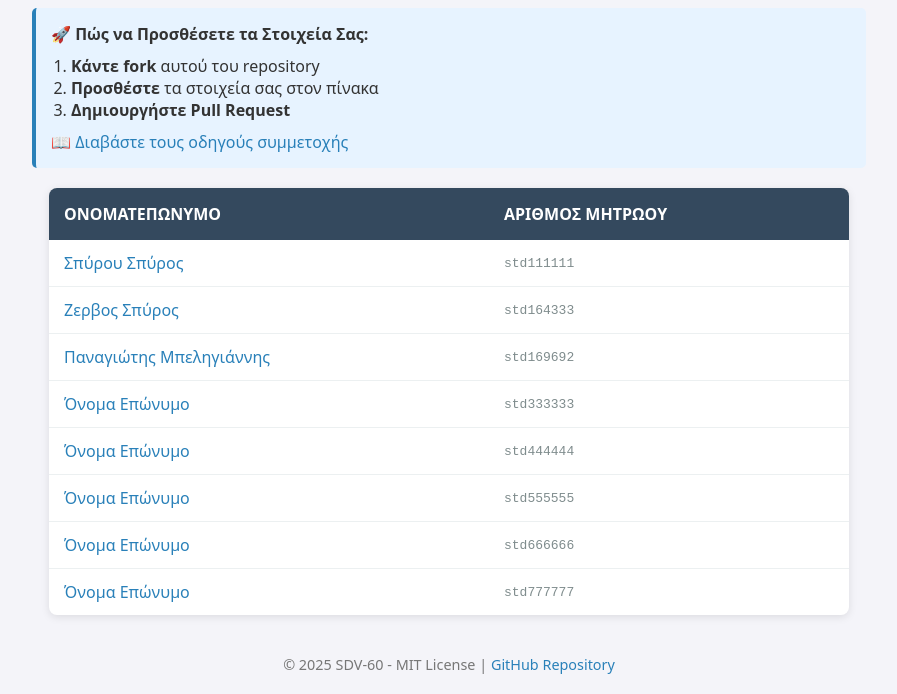
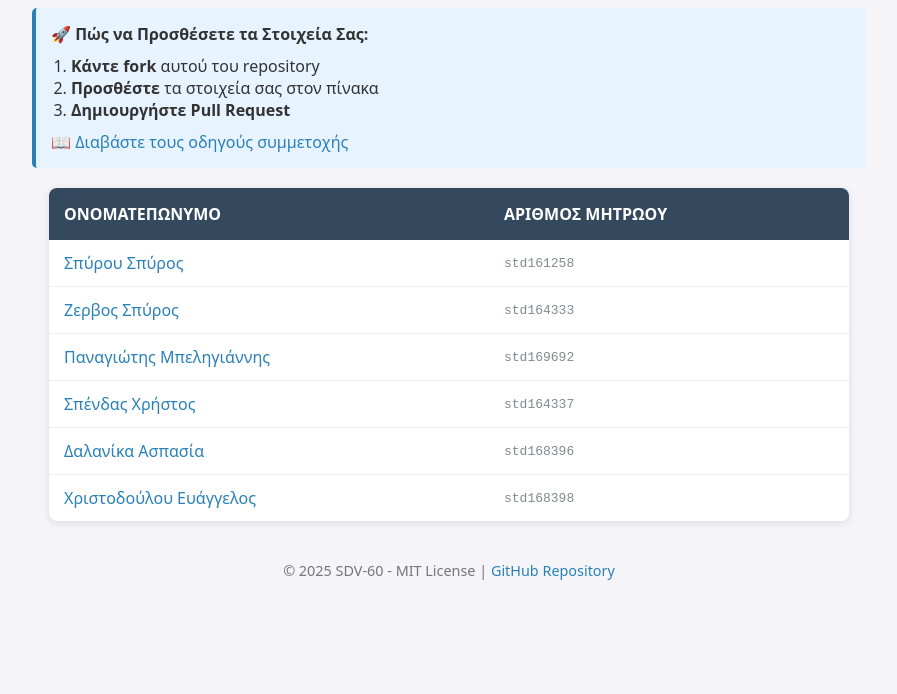
Before and after one commit to PanagiotisBeligiannis/SDY60-Class-Registry, a plain HTML site: page index.html in a window 1280 px wide. Shown: the part 106-800 px from the top of the page, without its empty margins (191-1088 px from the left). Drawn offline with Linux system fonts and the light colour scheme.

Commit message:
Update index.html

```diff
--- a/index.html
+++ b/index.html
@@ -112,7 +112,7 @@
         <tbody>
             <tr>
                 <td><a href="https://cvURL.com" target="_blank">Σπύρου Σπύρος</a></td>
-                <td class="student-id">std111111</td>
+                <td class="student-id">std161258</td>
             </tr>
             <tr>
                 <td><a href="https://spiros1979.github.io/GE1_MyCV/" target="_blank">Ζερβος Σπύρος</a></td>
@@ -123,24 +123,16 @@
                 <td class="student-id">std169692</td>
             </tr>
             <tr>
-                <td><a href="https://cvURL.com" target="_blank">Όνομα Επώνυμο</a></td>
-                <td class="student-id">std333333</td>
+                <td><a href="https://cvURL.com" target="_blank">Σπένδας Χρήστος</a></td>
+                <td class="student-id">std164337</td>
             </tr>
             <tr>
-                <td><a href="https://cvURL.com" target="_blank">Όνομα Επώνυμο</a></td>
-                <td class="student-id">std444444</td>
+                <td><a href="https://cvURL.com" target="_blank">Δαλανίκα Ασπασία</a></td>
+                <td class="student-id">std168396</td>
             </tr>
             <tr>
-                <td><a href="https://cvURL.com" target="_blank">Όνομα Επώνυμο</a></td>
-                <td class="student-id">std555555</td>
-            </tr>
-            <tr>
-                <td><a href="https://cvURL.org" target="_blank">Όνομα Επώνυμο</a></td>
-                <td class="student-id">std666666</td>
-            </tr>
-            <tr>
-                <td><a href="https://cvURL.org" target="_blank">Όνομα Επώνυμο</a></td>
-                <td class="student-id">std777777</td>
+                <td><a href="https://cvURL.com" target="_blank">Χριστοδούλου Ευάγγελος</a></td>
+                <td class="student-id">std168398</td>
             </tr>
         </tbody>
     </table>
```
